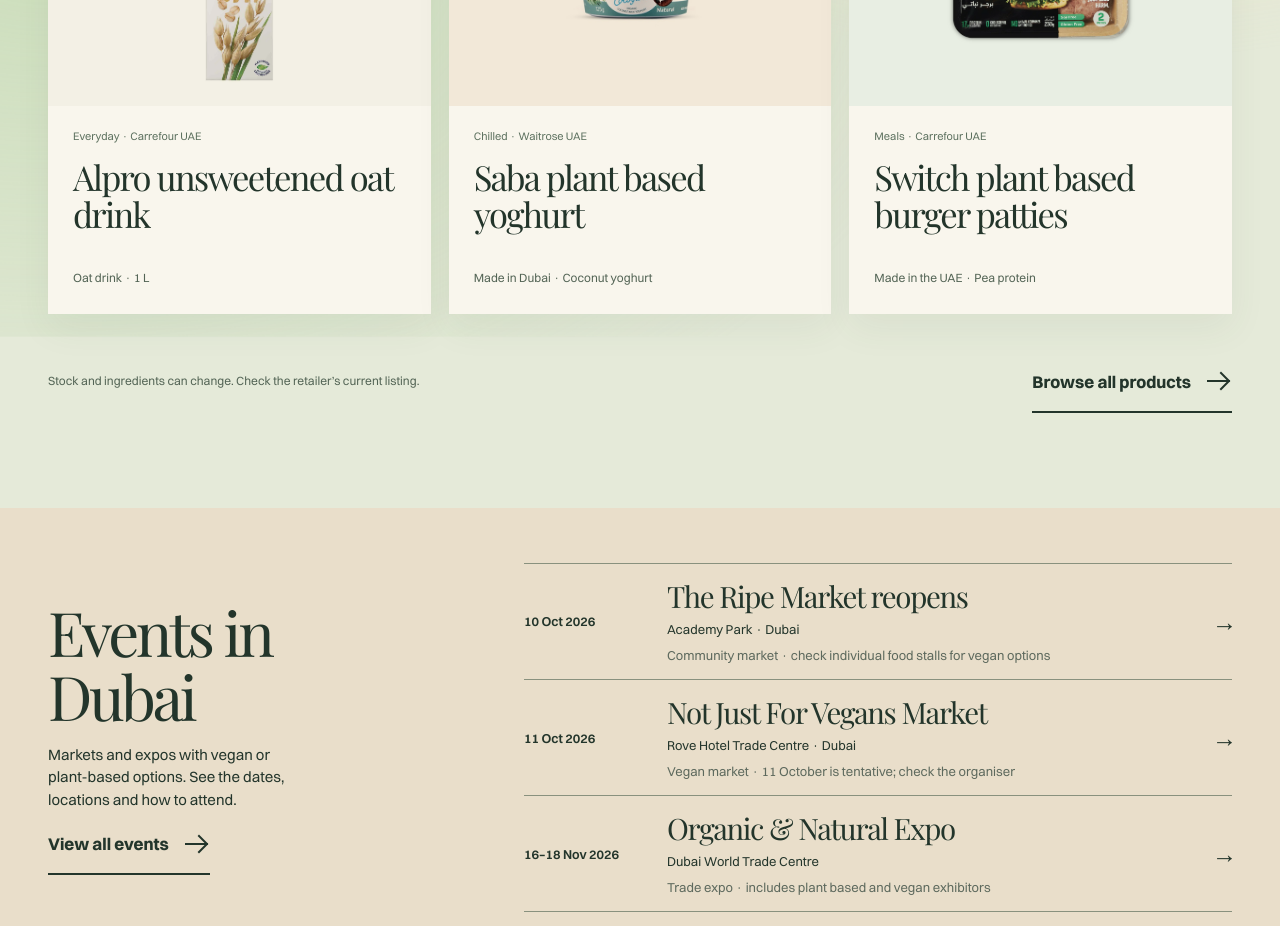
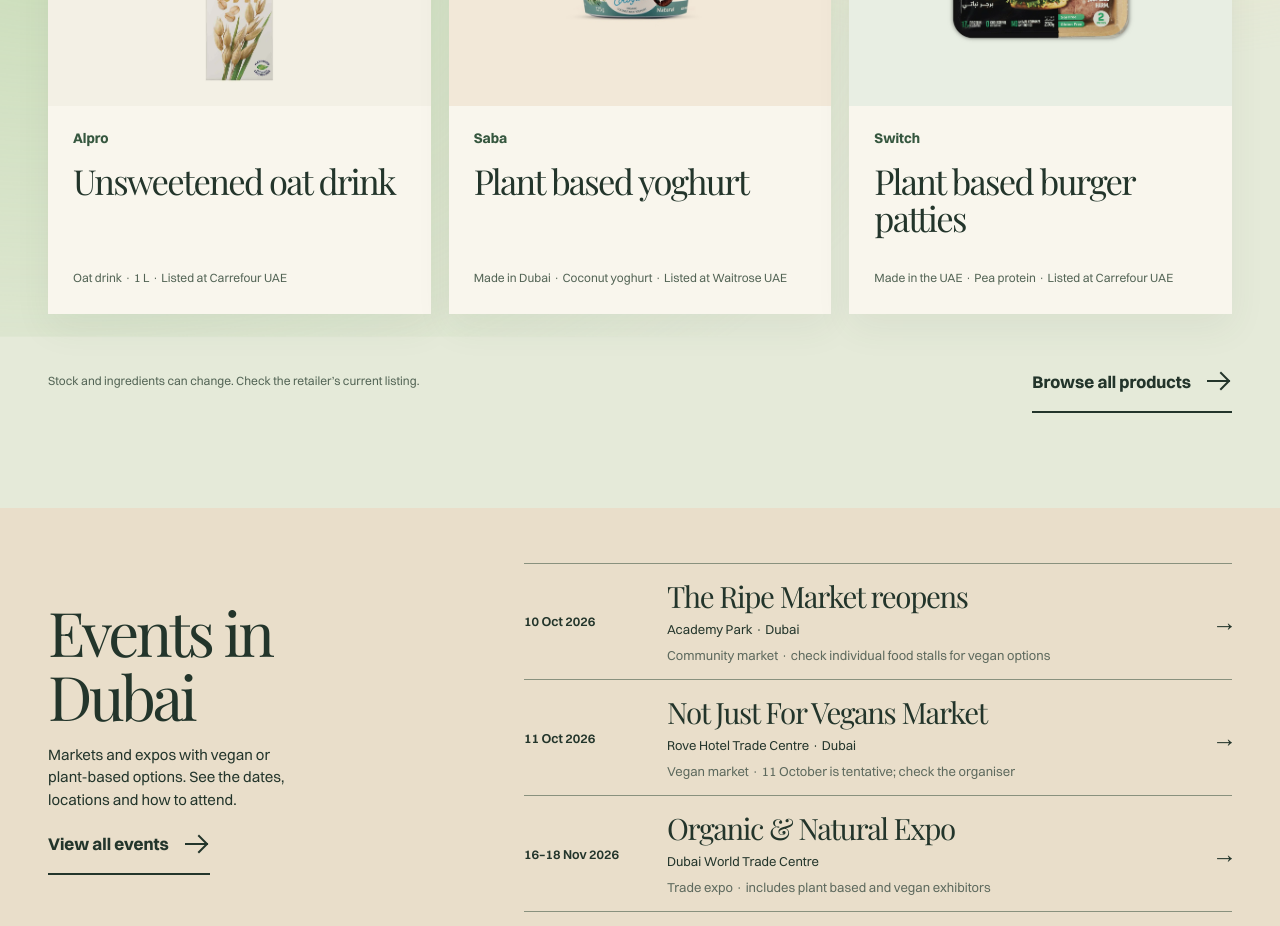
Before and after one commit to sultan-a2/dubai-vegan-community, a React (Vite) app: page / in a window 1280 px wide. Shown: the part 4540-5466 px from the top of the page. Built offline with nearby package versions, Linux system fonts and the light colour scheme.

Commit message:
Separate product brands from names

```diff
--- a/src/App.jsx
+++ b/src/App.jsx
@@ -14,7 +14,7 @@
 
 const searchItems = [
   ...places.map((place) => ({ title: place.name, label: 'Place', detail: `${place.area} · ${place.type} · ${place.cuisines.join(', ')}`, href: place.url, external: true, searchable: `${place.name} ${place.area} ${place.type} ${place.moods.join(' ')} ${place.cuisines.join(' ')} ${place.detail} food restaurant` })),
-  ...products.map((product) => ({ title: product.name, label: 'Product', detail: product.detail, href: product.url, external: true, searchable: `${product.name} ${product.detail} product vegan` })),
+  ...products.map((product) => ({ title: `${product.brand} ${product.name}`, label: 'Product', detail: product.detail, href: product.url, external: true, searchable: `${product.brand} ${product.name} ${product.detail} product vegan` })),
   ...promotions.map((promotion) => ({ title: promotion.title, label: 'Sample offer', detail: promotion.offer, href: `${import.meta.env.BASE_URL}offers.html?search=${encodeURIComponent(promotion.title)}`, external: false, searchable: `${promotion.title} ${promotion.search} promotion offer promo code` })),
 ]
 export default function App() {
@@ -49,7 +49,7 @@
 
       <section className="recipe-section recipe-teaser" id="recipes" aria-labelledby="recipes-title"><div className="wrap"><div className="recipe-teaser-head"><div><h2 id="recipes-title">Good things<br />start at home.</h2><p>Simple meals for ordinary days. Open the recipe book when you want to make something.</p></div><ArrowLink href={`${import.meta.env.BASE_URL}recipes.html`}>Browse all recipes</ArrowLink></div><div className="recipe-teaser-grid">{recipes.slice(0, 3).map((item) => <RevealFrame className="recipe-teaser-card" key={item.slug}><a href={recipeUrl(item.slug)}><img loading="lazy" src={asset(item.image)} alt={item.imageAlt} /><h3>{item.name}</h3><p>{item.summary}</p><span>{item.time} · {item.category}</span></a></RevealFrame>)}</div></div></section>
 
-      <section className="products-showcase" id="products" aria-labelledby="products-title"><div className="wrap"><div className="products-showcase-head"><div><h2 id="products-title">Vegan products in the UAE</h2><p>Find plant-based groceries listed by UAE retailers, from oat drinks and yoghurt to easy dinners.</p></div><RevealFrame className="products-showcase-image"><img src={asset('community/shared-meal.jpg')} alt="A shared plant-based meal with community members" loading="lazy" /></RevealFrame></div><div className="products-showcase-grid">{products.slice(0, 3).map((product) => <a href={product.url} target="_blank" rel="noopener noreferrer" key={product.name}><span className="product-photo"><img src={asset(product.image)} alt="" loading="lazy" /></span><span className="product-card-copy"><span>{product.category} · {product.retailer}</span><strong>{product.name}</strong><small>{product.detail}</small></span></a>)}</div><div className="products-showcase-bottom"><p>Stock and ingredients can change. Check the retailer’s current listing.</p><ArrowLink href={`${import.meta.env.BASE_URL}products.html`}>Browse all products</ArrowLink></div></div></section>
+      <section className="products-showcase" id="products" aria-labelledby="products-title"><div className="wrap"><div className="products-showcase-head"><div><h2 id="products-title">Vegan products in the UAE</h2><p>Find plant-based groceries listed by UAE retailers, from oat drinks and yoghurt to easy dinners.</p></div><RevealFrame className="products-showcase-image"><img src={asset('community/shared-meal.jpg')} alt="A shared plant-based meal with community members" loading="lazy" /></RevealFrame></div><div className="products-showcase-grid">{products.slice(0, 3).map((product) => <a href={product.url} target="_blank" rel="noopener noreferrer" key={product.url}><span className="product-photo"><img src={asset(product.image)} alt="" loading="lazy" /></span><span className="product-card-copy"><span>{product.brand}</span><strong>{product.name}</strong><small>{product.detail} · Listed at {product.retailer}</small></span></a>)}</div><div className="products-showcase-bottom"><p>Stock and ingredients can change. Check the retailer’s current listing.</p><ArrowLink href={`${import.meta.env.BASE_URL}products.html`}>Browse all products</ArrowLink></div></div></section>
 
       <section className="events-section" id="events" aria-labelledby="events-title"><div className="wrap"><div className="events-compact"><div className="events-intro"><h2 id="events-title">Events in Dubai</h2><p>Markets and expos with vegan or plant-based options. See the dates, locations and how to attend.</p><ArrowLink href={`${import.meta.env.BASE_URL}events.html`}>View all events</ArrowLink></div><div className="event-list">{events.map((event) => <a className="event-spotlight" href={`${import.meta.env.BASE_URL}events.html#${event.id}`} key={event.id}><span className="event-date">{event.day} {event.month.slice(0, 3)} <small>2026</small></span><span><strong>{event.title}</strong><small>{event.venue}</small><small>{event.note}</small></span><span aria-hidden="true">→</span></a>)}</div></div></div></section>
 
--- a/src/Products.jsx
+++ b/src/Products.jsx
@@ -10,12 +10,12 @@
 export default function Products() {
   const [query, setQuery] = useState('')
   const [category, setCategory] = useState('All')
-  const visible = useMemo(() => products.filter((product) => (category === 'All' || product.category === category) && `${product.name} ${product.detail} ${product.retailer}`.toLowerCase().includes(query.trim().toLowerCase())), [query, category])
+  const visible = useMemo(() => products.filter((product) => (category === 'All' || product.category === category) && `${product.brand} ${product.name} ${product.detail} ${product.retailer}`.toLowerCase().includes(query.trim().toLowerCase())), [query, category])
 
   return <DirectoryLayout active="Products">
     <section className="directory-hero product-directory-hero wrap"><div><h1>Meet the<br />vegan shelf.</h1><p>Useful finds for a regular shop, listed by UAE retailers. A little less searching, a little more time to make dinner.</p><ArrowLink href="#browse-products">Browse the shelf</ArrowLink></div><RevealFrame className="directory-hero-photo"><img src={asset('community/shared-meal.jpg')} alt="Community members sharing a plant-based meal" /></RevealFrame></section>
     <section className="directory-collection wrap" id="browse-products" aria-labelledby="products-list-title"><div className="directory-collection-head"><h2 id="products-list-title">The shelf notes.</h2><p>Everyday staples, fridge finds, easy meals and treats. Product links open the retailer’s current listing.</p></div><div className="product-directory-tools"><div className="directory-search"><label htmlFor="product-search">Search products</label><input id="product-search" type="search" value={query} onChange={(event) => setQuery(event.target.value)} placeholder="Try oat, yoghurt, chocolate…" /></div><div className="product-category-filters" role="group" aria-label="Filter products by category">{categories.map((item) => <button type="button" key={item} aria-pressed={item === category} onClick={() => setCategory(item)}>{item}</button>)}</div></div><p className="directory-result-count" aria-live="polite">{visible.length} {visible.length === 1 ? 'find' : 'finds'} to explore</p>
-      {visible.length ? <div className="product-directory-grid">{visible.map((product) => <a className="product-directory-card" key={product.name} href={product.url} target="_blank" rel="noopener noreferrer"><span className="product-directory-photo"><img src={asset(product.image)} alt="" loading="lazy" /></span><span className="product-directory-copy"><span>{product.category}</span><h3>{product.name}</h3><p>{product.detail}</p><span className="product-directory-retailer">Listed at {product.retailer}</span></span></a>)}</div> : <div className="directory-empty"><p>No product matches that search yet.</p><button type="button" onClick={() => { setQuery(''); setCategory('All') }}>Show all finds</button></div>}
+      {visible.length ? <div className="product-directory-grid">{visible.map((product) => <a className="product-directory-card" key={product.url} href={product.url} target="_blank" rel="noopener noreferrer"><span className="product-directory-photo"><img src={asset(product.image)} alt="" loading="lazy" /></span><span className="product-directory-copy"><span>{product.brand}</span><h3>{product.name}</h3><p>{product.detail}</p><span className="product-directory-retailer">Listed at {product.retailer}</span></span></a>)}</div> : <div className="directory-empty"><p>No product matches that search yet.</p><button type="button" onClick={() => { setQuery(''); setCategory('All') }}>Show all finds</button></div>}
       <p className="directory-disclaimer">Stock, ingredients and product variants can change. Check the exact retailer listing and pack before buying.</p>
     </section>
   </DirectoryLayout>
--- a/src/data/directory.js
+++ b/src/data/directory.js
@@ -9,18 +9,18 @@
 ]
 
 export const products = [
-  { name: 'Alpro unsweetened oat drink', detail: 'Oat drink · 1 L', category: 'Everyday', retailer: 'Carrefour UAE', image: 'products/alpro-oat.jpg', url: 'https://www.carrefouruae.com/mafuae/en/root-maf-category/food-navigation-category/bio-organic-more/organic-dairy-products/organic-milk/alpro-oat-unsweetened-1l/p/1629611' },
-  { name: 'Saba plant based yoghurt', detail: 'Made in Dubai · Coconut yoghurt', category: 'Chilled', retailer: 'Waitrose UAE', image: 'products/saba-yoghurt.jpg', url: 'https://www.waitrose.ae/en/products/saba-plant-based-yoghurt-natural-115g_37040/' },
-  { name: 'Switch plant based burger patties', detail: 'Made in the UAE · Pea protein', category: 'Meals', retailer: 'Carrefour UAE', image: 'products/switch-burger.jpg', url: 'https://www.carrefouruae.com/mafuae/en/vegan/switch-p-based-burger-p230g-2x115g-/p/1974713' },
-  { name: 'Violife mozzarella block', detail: 'Cheese alternative · 200 g', category: 'Chilled', retailer: 'Carrefour UAE', image: 'products/violife-mozzarella.jpg', url: 'https://www.carrefouruae.com/mafuae/en/vegan-cheese/violife-blk-mozflavour-200g/p/1879867' },
-  { name: 'Raw Halo salted almond chocolate', detail: 'Vegan dark chocolate · 90 g', category: 'Treats', retailer: 'Waitrose UAE', image: 'products/raw-halo-chocolate.jpg', url: 'https://www.waitrose.ae/en/products/raw-halo-dark-and-salted-almond-truffle-centre-organic-vegan-chocolate-90g_63855/' },
-  { name: 'Cocos Organic yoghurt', detail: 'Coconut yoghurt · 400 g', category: 'Chilled', retailer: 'Waitrose UAE', image: 'products/cocos-yoghurt.jpg', url: 'https://www.waitrose.ae/en/products/cocos-organic-natural-coconut-yoghurt-alternative-400g_42000/' },
-  { name: 'The Tofoo Co organic smoked tofu', detail: 'Smoked tofu · 225 g', category: 'Chilled', retailer: 'Waitrose UAE', image: 'products/tofoo-smoked-tofu.jpg', url: 'https://www.waitrose.ae/en/products/tofoo-co-organic-smoked-tofu-225g_37773/' },
-  { name: 'Better Nature organic tempeh', detail: 'Organic tempeh · 200 g', category: 'Chilled', retailer: 'Waitrose UAE', image: 'products/better-nature-tempeh.jpg', url: 'https://www.waitrose.ae/en/products/better-nature-organic-tempeh-200g_41892/' },
-  { name: 'Oddlygood Dreamy lemon dessert', detail: 'Oat-based dessert · 130 g', category: 'Treats', retailer: 'Waitrose UAE', image: 'products/oddlygood-lemon.jpg', url: 'https://www.waitrose.ae/en/products/oddlygood-dreamy-lemon-dessert-130g_78151/' },
-  { name: 'FineFOOD medium-firm fresh tofu', detail: 'Fresh tofu · 500 g', category: 'Chilled', retailer: 'Waitrose UAE', image: 'products/finefood-tofu.jpg', url: 'https://www.waitrose.ae/en/products/finefood-medium-firm-fresh-tofu-500g_73997/' },
-  { name: 'Switch plant-based kafta', detail: 'Frozen kafta · 4 skewers · 240 g', category: 'Meals', retailer: 'Spinneys UAE', image: 'products/switch-kafta.jpg', url: 'https://www.spinneys.com/en-ae/catalogue/switch-plant-based-kafta-4s-240g_58350/' },
-  { name: 'Spinneysfood vegan chocolate ice cream', detail: 'Vegan ice cream · 500 ml', category: 'Treats', retailer: 'Spinneys UAE', image: 'products/spinneys-vegan-ice-cream.jpg', url: 'https://www.spinneys.com/en-ae/catalogue/test_46165/' },
+  { brand: 'Alpro', name: 'Unsweetened oat drink', detail: 'Oat drink · 1 L', category: 'Everyday', retailer: 'Carrefour UAE', image: 'products/alpro-oat.jpg', url: 'https://www.carrefouruae.com/mafuae/en/root-maf-category/food-navigation-category/bio-organic-more/organic-dairy-products/organic-milk/alpro-oat-unsweetened-1l/p/1629611' },
+  { brand: 'Saba', name: 'Plant based yoghurt', detail: 'Made in Dubai · Coconut yoghurt', category: 'Chilled', retailer: 'Waitrose UAE', image: 'products/saba-yoghurt.jpg', url: 'https://www.waitrose.ae/en/products/saba-plant-based-yoghurt-natural-115g_37040/' },
+  { brand: 'Switch', name: 'Plant based burger patties', detail: 'Made in the UAE · Pea protein', category: 'Meals', retailer: 'Carrefour UAE', image: 'products/switch-burger.jpg', url: 'https://www.carrefouruae.com/mafuae/en/vegan/switch-p-based-burger-p230g-2x115g-/p/1974713' },
+  { brand: 'Violife', name: 'Mozzarella block', detail: 'Cheese alternative · 200 g', category: 'Chilled', retailer: 'Carrefour UAE', image: 'products/violife-mozzarella.jpg', url: 'https://www.carrefouruae.com/mafuae/en/vegan-cheese/violife-blk-mozflavour-200g/p/1879867' },
+  { brand: 'Raw Halo', name: 'Salted almond chocolate', detail: 'Vegan dark chocolate · 90 g', category: 'Treats', retailer: 'Waitrose UAE', image: 'products/raw-halo-chocolate.jpg', url: 'https://www.waitrose.ae/en/products/raw-halo-dark-and-salted-almond-truffle-centre-organic-vegan-chocolate-90g_63855/' },
+  { brand: 'Cocos Organic', name: 'Yoghurt', detail: 'Coconut yoghurt · 400 g', category: 'Chilled', retailer: 'Waitrose UAE', image: 'products/cocos-yoghurt.jpg', url: 'https://www.waitrose.ae/en/products/cocos-organic-natural-coconut-yoghurt-alternative-400g_42000/' },
+  { brand: 'The Tofoo Co', name: 'Organic smoked tofu', detail: 'Smoked tofu · 225 g', category: 'Chilled', retailer: 'Waitrose UAE', image: 'products/tofoo-smoked-tofu.jpg', url: 'https://www.waitrose.ae/en/products/tofoo-co-organic-smoked-tofu-225g_37773/' },
+  { brand: 'Better Nature', name: 'Organic tempeh', detail: 'Organic tempeh · 200 g', category: 'Chilled', retailer: 'Waitrose UAE', image: 'products/better-nature-tempeh.jpg', url: 'https://www.waitrose.ae/en/products/better-nature-organic-tempeh-200g_41892/' },
+  { brand: 'Oddlygood', name: 'Dreamy lemon dessert', detail: 'Oat-based dessert · 130 g', category: 'Treats', retailer: 'Waitrose UAE', image: 'products/oddlygood-lemon.jpg', url: 'https://www.waitrose.ae/en/products/oddlygood-dreamy-lemon-dessert-130g_78151/' },
+  { brand: 'FineFOOD', name: 'Medium-firm fresh tofu', detail: 'Fresh tofu · 500 g', category: 'Chilled', retailer: 'Waitrose UAE', image: 'products/finefood-tofu.jpg', url: 'https://www.waitrose.ae/en/products/finefood-medium-firm-fresh-tofu-500g_73997/' },
+  { brand: 'Switch', name: 'Plant based kafta', detail: 'Frozen kafta · 4 skewers · 240 g', category: 'Meals', retailer: 'Spinneys UAE', image: 'products/switch-kafta.jpg', url: 'https://www.spinneys.com/en-ae/catalogue/switch-plant-based-kafta-4s-240g_58350/' },
+  { brand: 'Spinneysfood', name: 'Vegan chocolate ice cream', detail: 'Vegan ice cream · 500 ml', category: 'Treats', retailer: 'Spinneys UAE', image: 'products/spinneys-vegan-ice-cream.jpg', url: 'https://www.spinneys.com/en-ae/catalogue/test_46165/' },
 ]
 
 export const promotions = [
--- a/src/directory.css
+++ b/src/directory.css
@@ -168,7 +168,7 @@
 .products-showcase-grid .product-photo img{width:auto;height:auto;max-width:100%;max-height:100%;object-fit:contain;mix-blend-mode:multiply;transition:transform .45s ease}
 .products-showcase-grid>a:hover .product-photo img{transform:scale(1.07)}
 .products-showcase-grid>a>span.product-card-copy{display:flex;min-height:208px;width:auto;height:auto;align-self:stretch;flex-direction:column;align-items:flex-start;border:0;border-radius:0;margin:0;padding:23px 25px 28px;font-size:inherit}
-.products-showcase-grid .product-card-copy>span{font-size:11px;color:#5d715f}
+.products-showcase-grid .product-card-copy>span{font-size:14px;font-weight:650;color:#36573f}
 .products-showcase-grid .product-card-copy strong{margin:15px 0 0;font-size:clamp(30px,2.7vw,40px)}
 .products-showcase-grid .product-card-copy small{margin-top:auto;padding-top:16px;font-size:12px}
 
@@ -180,7 +180,7 @@
 .product-directory-photo img{width:auto;height:auto;max-width:100%;max-height:100%;object-fit:contain;mix-blend-mode:multiply;transition:transform .4s ease}
 .product-directory-card:hover .product-directory-photo img{transform:scale(1.06)}
 .product-directory-copy{display:flex;min-height:240px;flex-direction:column;padding:22px 25px 25px}
-.product-directory-copy>span:first-child{font-size:11px;color:#59705d}
+.product-directory-copy>span:first-child{font-size:14px;font-weight:650;color:#36573f}
 .product-directory-copy h3{margin-top:13px;font-size:clamp(30px,3vw,43px)}
 .product-directory-copy p{margin-top:10px}
 .product-directory-retailer{display:block;border-top:1px solid #b7c1b0;margin-top:auto;padding-top:17px;font-size:11px;color:#566a57}
```
